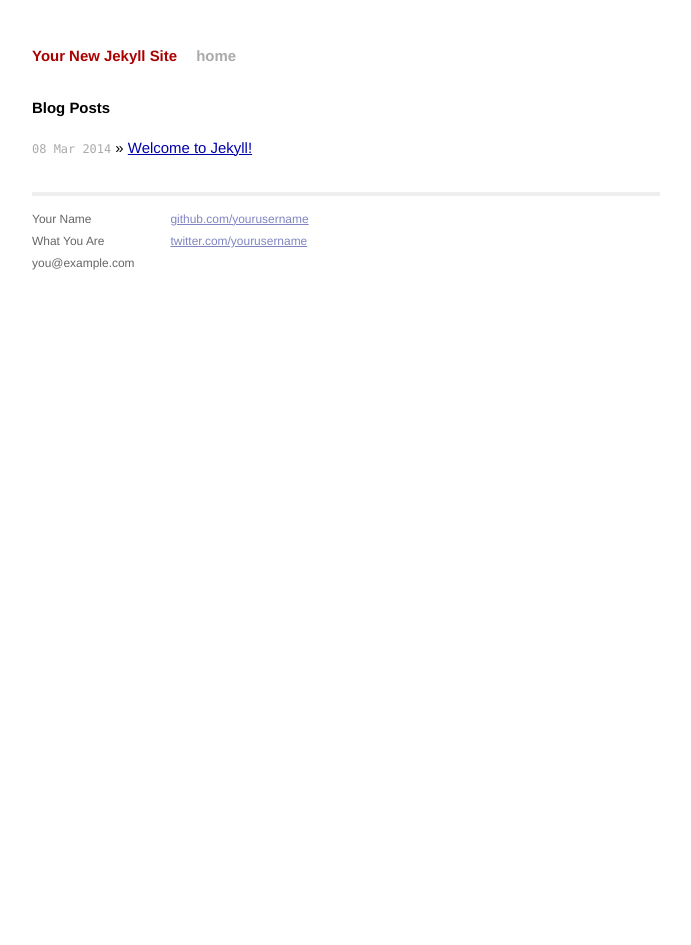
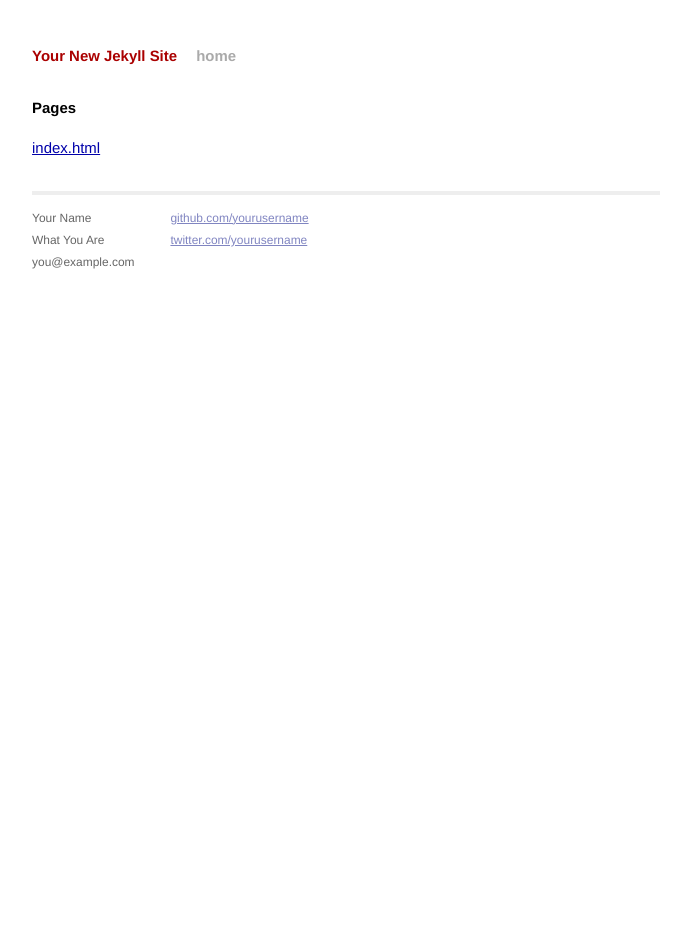
Before and after one commit to tpitale/refresh-jekyll, a Jekyll site: the page built from index.html, in a window 1280 px wide. Shown: the whole page, without its empty margins (294-985 px from the left). Built offline with Jekyll 4.4.1, drawn with Linux system fonts in a browser that asks for light colours; Markdown is read by kramdown in place of the engine named in the settings.

Commit message:
make our index a list of all pages

```diff
--- a/index.html
+++ b/index.html
@@ -4,10 +4,10 @@ title: Your New Jekyll Site
 ---
 
 <div id="home">
-  <h1>Blog Posts</h1>
+  <h1>Pages</h1>
   <ul class="posts">
-    {% for post in site.posts %}
-      <li><span>{{ post.date | date_to_string }}</span> &raquo; <a href="{{ post.url }}">{{ post.title }}</a></li>
+    {% for page in site.pages %}
+      <li><a href="{{ page.url }}">{{ page.path }}</a></li>
     {% endfor %}
   </ul>
 </div>
```
